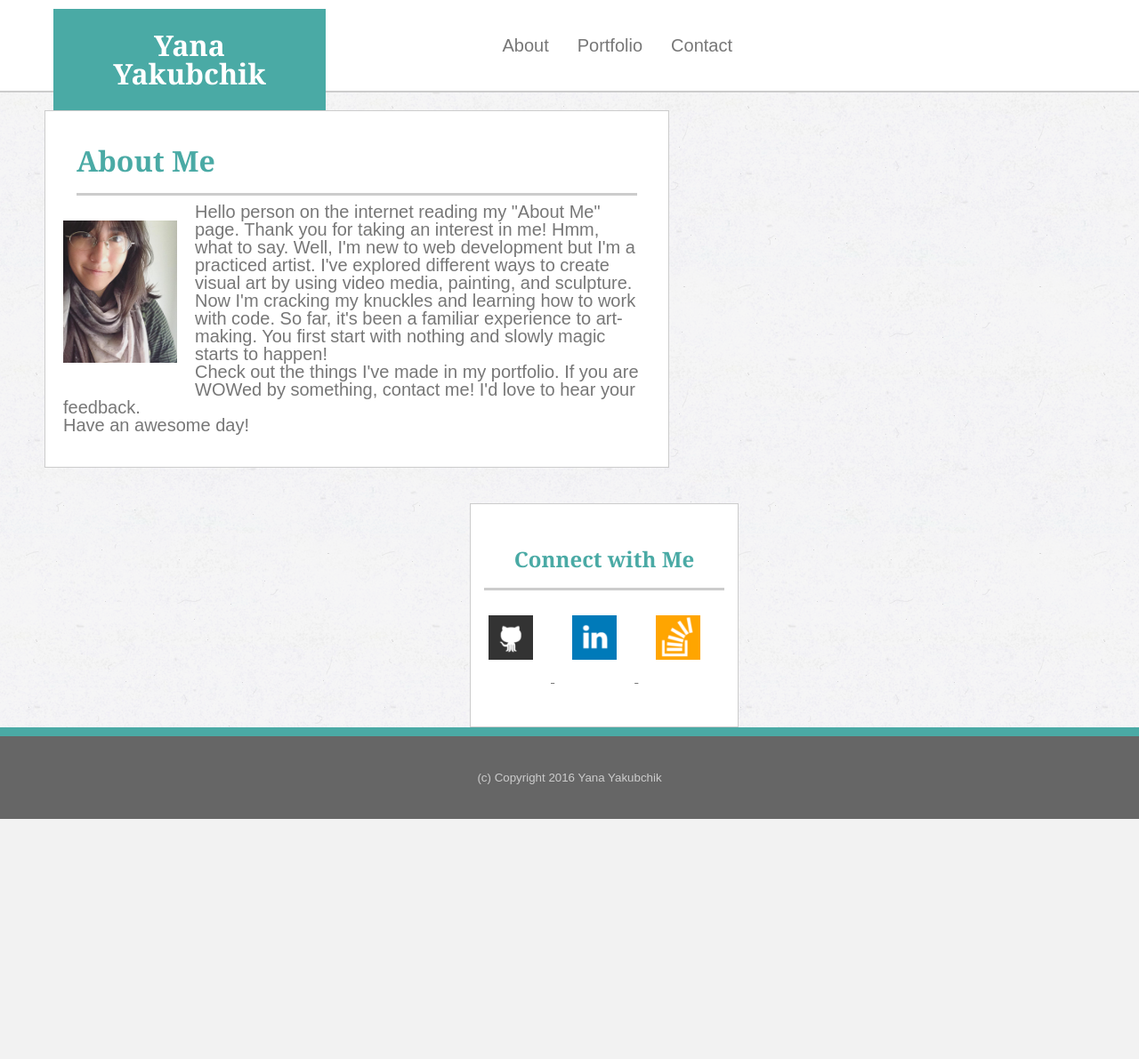
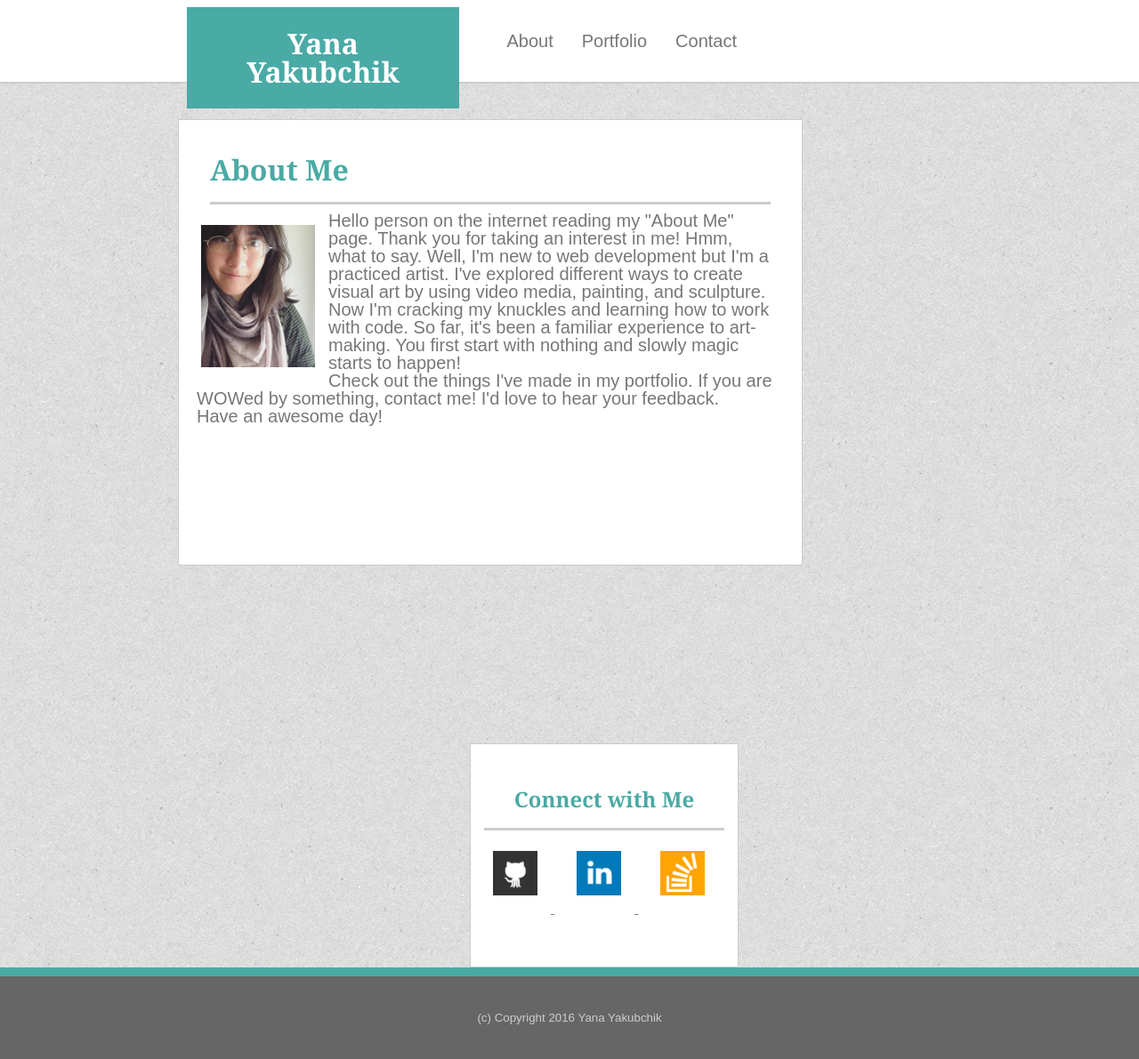
Before and after one commit to y908/Basic-Portfolio, a PHP site: page / in a window 1280 px wide. Shown: the whole page at 89% size. Before the commit the page ends 921 px from the top, so only its background shows below. Run offline with PHP 8.4, Linux system fonts and the light colour scheme.

Commit message:
homework 5.5.15 change 2

```diff
--- a/assets/css/style.css
+++ b/assets/css/style.css
@@ -1,19 +1,20 @@
+body {
 
-body{
-	background-image: url("assets/images/dust.png");
+	background-color: blue;
+	background-image: url("assets/images/textured_paper.png");
 }
 
 .navbar{
 	background: #ffffff;
-	margin-bottom: 20px;
-	padding: 21px;
+	margin-bottom: 40px;
+	padding: 16px;
 	border-bottom-style: solid;
 	border-bottom-color: #cccccc;
 	border-bottom-width: 2px;
 	color: #777777;
 	font-family: 'Arial', 'Helvetica Neue', Helvetica, sans-serif;
 	position: relative;
-	top: 0;
+
 }
 
 .name{
@@ -22,15 +23,17 @@ body{
 	width: 20%;
 	position: absolute;
 	left: 60px;
-	top: 10px;
+	top: 8px;
+	margin-left: 150px;
 }
 
 .about{
-	height: 400px;
+	height: 500px;
 	width: 700px;
 	background: #ffffff;
 	border: solid .5px #cccccc;
-	margin-left: 50px;
+	margin-left: 200px;
+	margin-bottom: 200px;
 	float: left;
 
 }
@@ -42,7 +45,6 @@ body{
 	border: solid .5px #cccccc;
 	margin-left: 60px;
 	margin-right: 450px;
-	margin-top: 40px;
 	float: right;
 }
 
@@ -97,12 +99,13 @@ p{
 
 }
 
-img{
-	padding: 20px;
+img {
+	padding: 15px;
 	margin-bottom: 5px;
+	margin-left: 10px
 }
 
-hr{
+hr {
 	height: 3px;
 	width: 90%;
 	background-color: #cccccc;
--- a/index.html
+++ b/index.html
@@ -2,8 +2,9 @@
 <html>
 <head>
 	<title>Yana Yakubchik</title>
-	 <link rel="stylesheet" type="text/css" href="assets/css/reset.css"/>
+ 	<link rel="stylesheet" type="text/css" href="assets/css/reset.css"/>
 	<link rel="stylesheet" type="text/css" href="assets/css/style.css"/>
+<!--<link rel="stylesheet" type="text/css" href="style2.css"/>-->
 </head>
 
 <body>
@@ -48,5 +49,6 @@
 		(c) Copyright 2016 Yana Yakubchik
 	</div>
 
+
 </body>
 </html>
--- a/style2.css
+++ b/style2.css
@@ -1,7 +1,5 @@
 body{
-	background-image: url("assets/images/dust.png");
-	width: 1354px;
-	height: 746px;
+	background-image: url("assets/images/textured_paper.png");
 
 }
 
```
Also changed, not shown: assets/images/dust.png (deleted).
